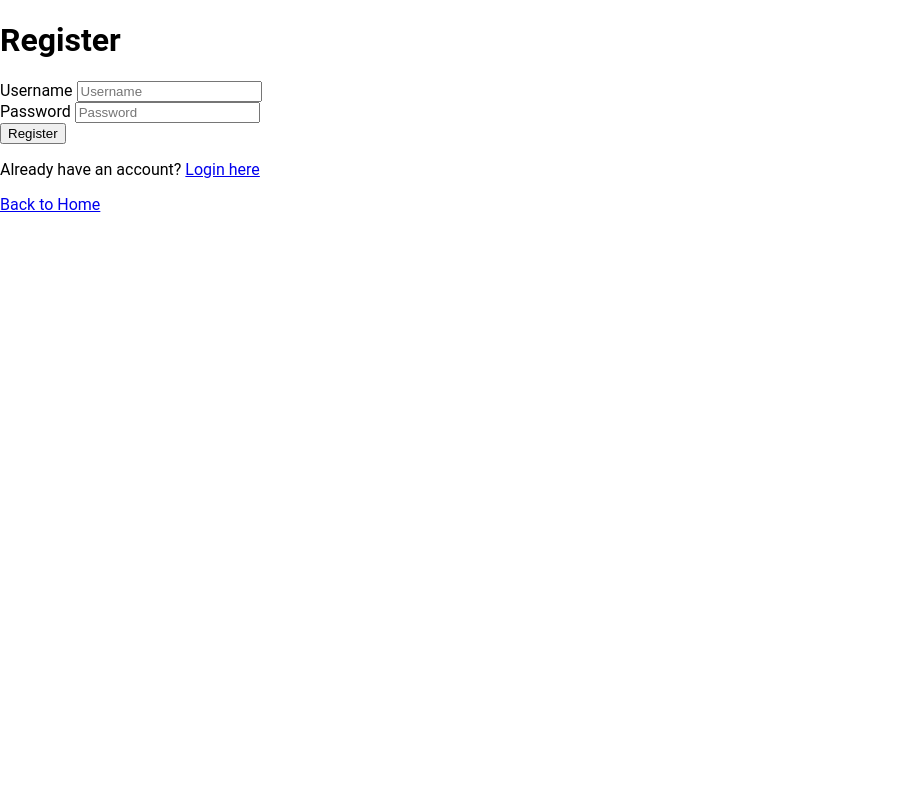
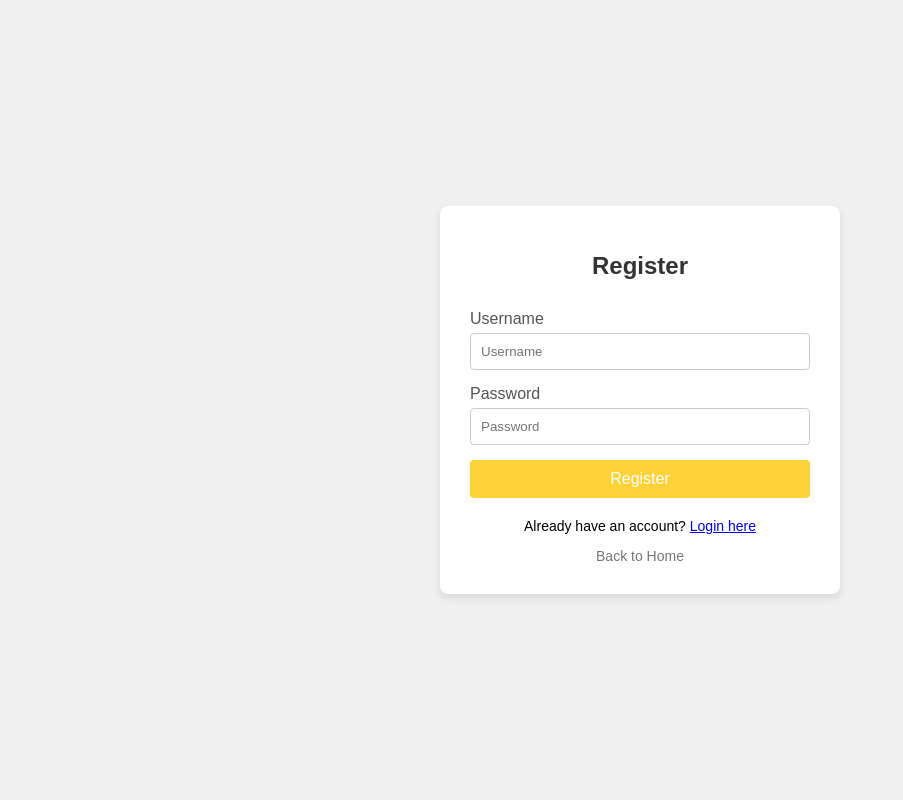
Before and after one commit to mehmoodosman/DeadlineDash, a Flask app: page /register in a window 1280 px wide. Shown: the whole page, without its empty margins (0-903 px from the left). Run offline with Flask 3, Linux system fonts and the light colour scheme.

Commit message:
Added Front-END for Login.html and Register.html pages

```diff
--- /dev/null
+++ b/static/login-register.css
@@ -0,0 +1,92 @@
+body {
+    font-family: Arial, sans-serif;
+    background-color: #f0f0f0;
+    margin: 0;
+    display: flex;
+    justify-content: center;
+    align-items: center;
+    height: 100vh;
+}
+
+.container {
+    background-color: #fff;
+    border-radius: 8px;
+    box-shadow: 0 4px 8px rgba(0, 0, 0, 0.1);
+    overflow: hidden;
+    width: 400px;
+    max-width: 90%;
+}
+
+.form-container {
+    padding: 30px;
+}
+
+.title {
+    text-align: center;
+    color: #333;
+    margin-bottom: 30px;
+    font-size: 24px;
+    font-weight: bold;
+}
+
+.form-group {
+    margin-bottom: 15px;
+}
+
+.form-group label {
+    display: block;
+    margin-bottom: 5px;
+    color: #555;
+}
+
+.form-control {
+    width: 100%;
+    padding: 10px;
+    border: 1px solid #ccc;
+    border-radius: 4px;
+    box-sizing: border-box;
+}
+
+.error {
+    color: #f00;
+    font-size: 12px;
+    margin-top: 5px;
+}
+
+.checkbox label {
+    font-size: 14px;
+}
+
+.btn {
+    width: 100%;
+    padding: 10px;
+    background-color: #ffd23a;
+    border: none;
+    border-radius: 4px;
+    color: white;
+    font-size: 16px;
+    cursor: pointer;
+}
+
+.btn:hover {
+    background-color: #fdca23;
+}
+
+.link {
+    text-align: center;
+    margin-top: 20px;
+    font-size: 14px;
+}
+
+.back-link {
+    display: block;
+    text-align: center;
+    margin-top: 10px;
+    color: #777;
+    font-size: 14px;
+    text-decoration: none;
+}
+
+.back-link:hover {
+    color: #333;
+}
--- a/templates/register.html
+++ b/templates/register.html
@@ -1,34 +1,42 @@
 <!DOCTYPE html>
 <html lang="en">
+
 <head>
     <meta charset="UTF-8">
     <meta name="viewport" content="width=device-width, initial-scale=1.0">
     <title>Register</title>
-    <link rel="stylesheet" href="{{ url_for('static', filename='styles.css') }}">
+    <link rel="stylesheet" href="{{ url_for('static', filename='login-register.css') }}">
+    <script src="../static/index.js"></script>
 </head>
+
 <body>
-    <h1>Register</h1>
+    <div class="container">
+        <div class="form-container">
+            <h1 class="title">Register</h1>
             <form method="POST">
                 {{ form.hidden_tag() }}
-        <div>
+                <div class="form-group">
                     {{ form.username.label }}
-            {{ form.username() }}
+                    {{ form.username(class="form-control") }}
                     {% for error in form.username.errors %}
-                <span>{{ error }}</span>
+                    <span class="error">{{ error }}</span>
                     {% endfor %}
                 </div>
-        <div>
+                <div class="form-group">
                     {{ form.password.label }}
-            {{ form.password() }}
+                    {{ form.password(class="form-control") }}
                     {% for error in form.password.errors %}
-                <span>{{ error }}</span>
+                    <span class="error">{{ error }}</span>
                     {% endfor %}
                 </div>
-        <div>
-            {{ form.submit() }}
+                <div class="form-group">
+                    {{ form.submit(class="btn") }}
                 </div>
             </form>
-    <p>Already have an account? <a href="{{ url_for('login') }}">Login here</a></p>
-    <a href="{{ url_for('home') }}">Back to Home</a>
+            <p class="link">Already have an account? <a href="{{ url_for('login') }}">Login here</a></p>
+            <a class="back-link" href="{{ url_for('home') }}">Back to Home</a>
+        </div>
+    </div>
 </body>
+
 </html>
```
Also changed, not shown: templates/login.html (+20 -12 lines), instance/database.db. Lines whose indentation alone changed are shown as unchanged.
